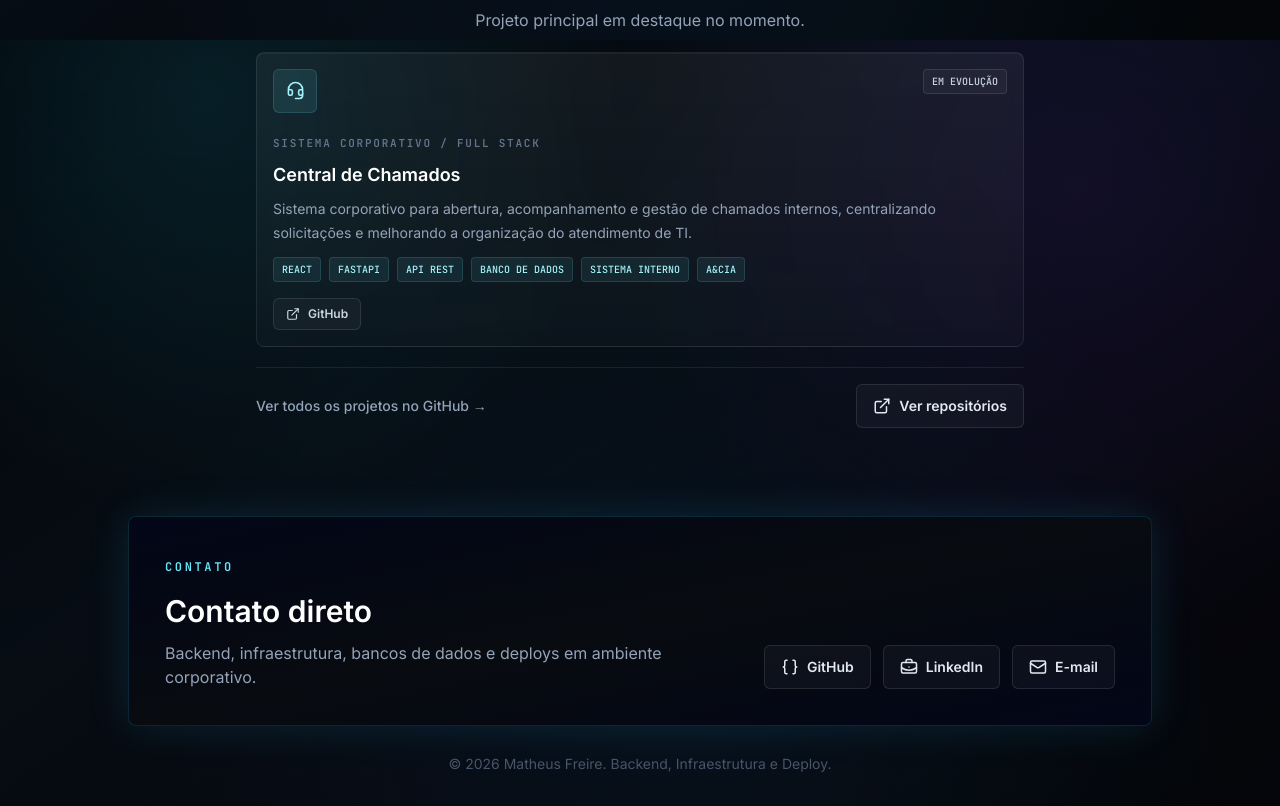
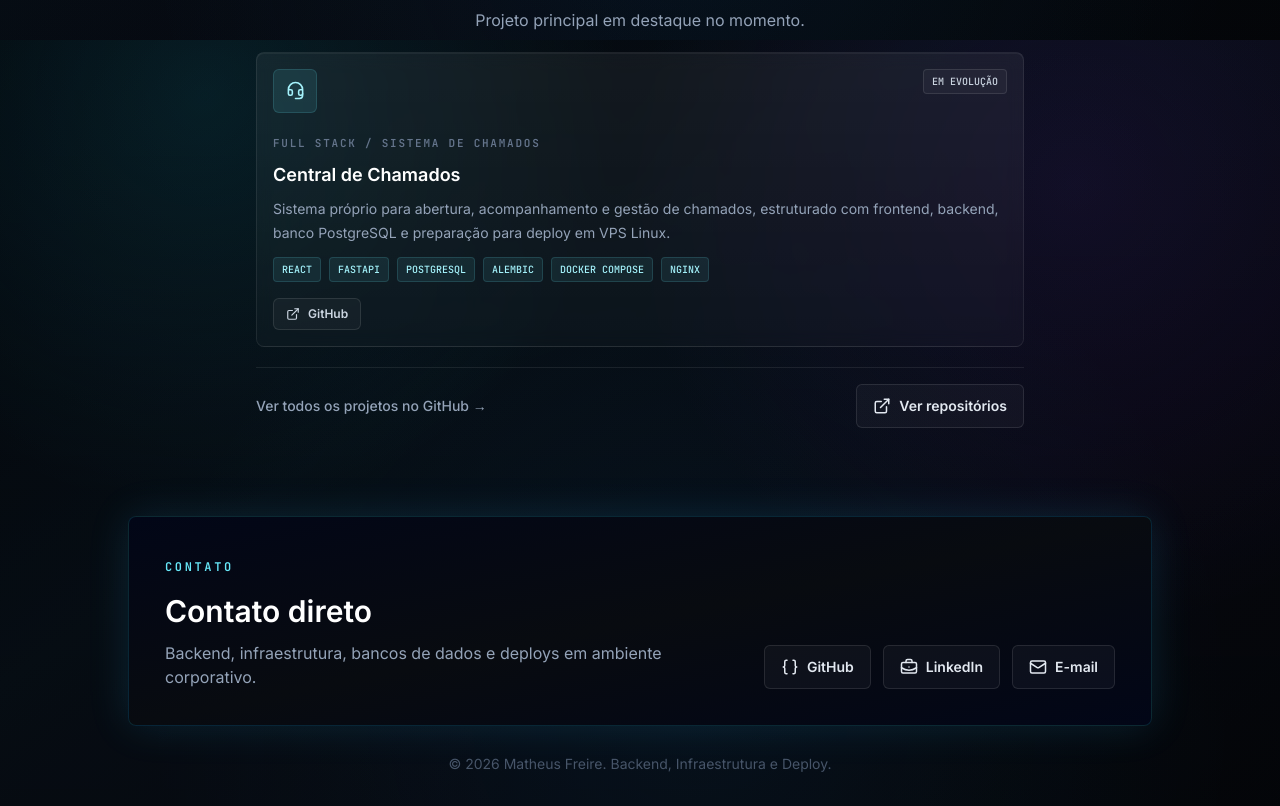
Before and after one commit to Matheus-TecDev/Portfolio, a React (Vite) app: page / in a window 1280 px wide. Shown: the part 1560-2366 px from the top of the page. Built offline with nearby package versions, Linux system fonts and the light colour scheme.

Commit message:
Atualiza contexto técnico da Central de Chamados

```diff
--- a/src/data/projects.ts
+++ b/src/data/projects.ts
@@ -4,12 +4,12 @@ import type { Project } from "../types/project";
 export const featuredProjects: Project[] = [
   {
     title: "Central de Chamados",
-    type: "Sistema Corporativo / Full Stack",
+    type: "Full Stack / Sistema de Chamados",
     status: "Em evolução",
     category: "featured",
-    stack: ["React", "FastAPI", "API REST", "Banco de Dados", "Sistema Interno", "A&Cia"],
+    stack: ["React", "FastAPI", "PostgreSQL", "Alembic", "Docker Compose", "Nginx"],
     description:
-      "Sistema corporativo para abertura, acompanhamento e gestão de chamados internos, centralizando solicitações e melhorando a organização do atendimento de TI.",
+      "Sistema próprio para abertura, acompanhamento e gestão de chamados, estruturado com frontend, backend, banco PostgreSQL e preparação para deploy em VPS Linux.",
     links: [{ label: "GitHub", href: "https://github.com/Matheus-TecDev/central-chamados" }],
     icon: Headset,
   },
```
